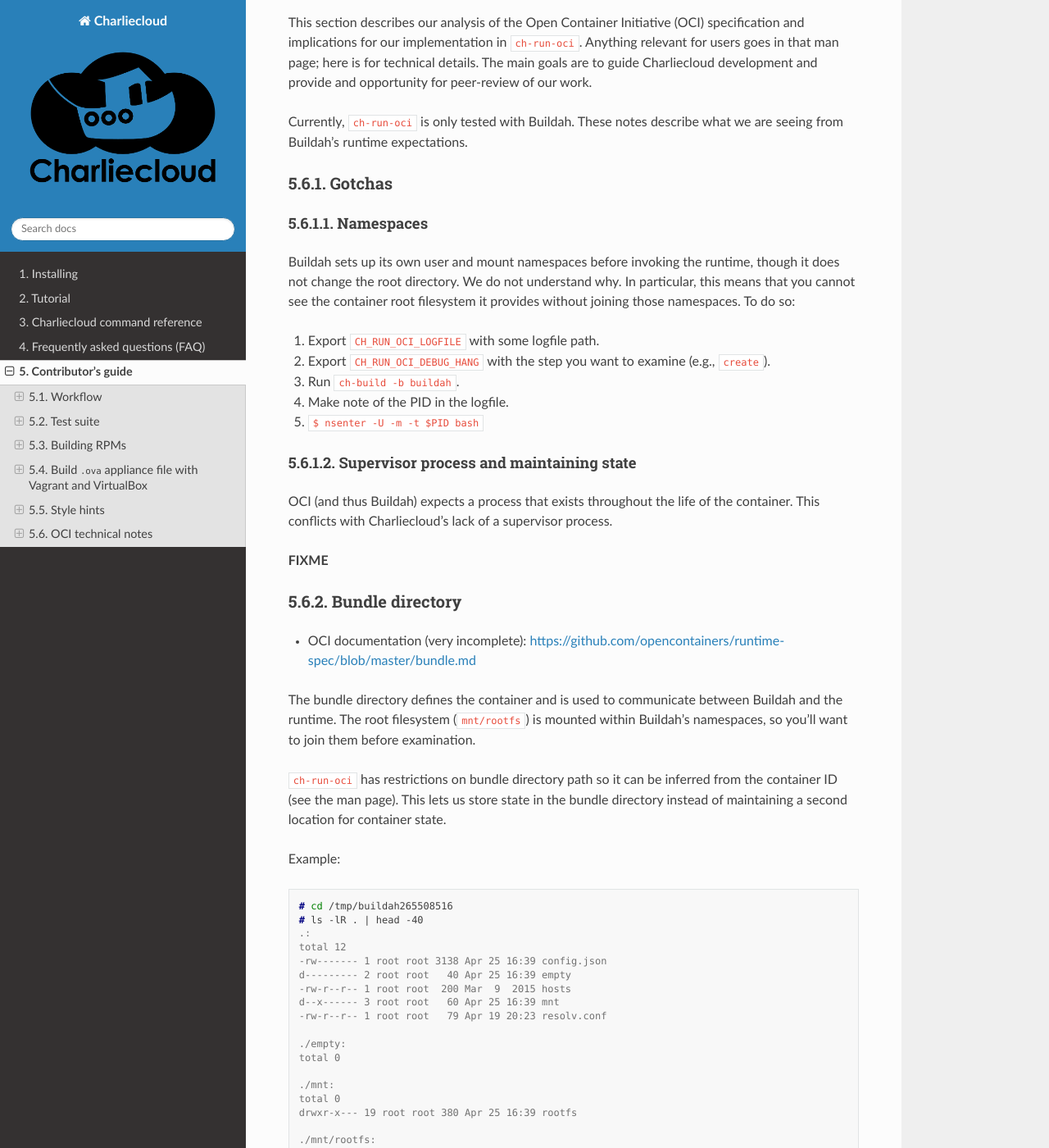
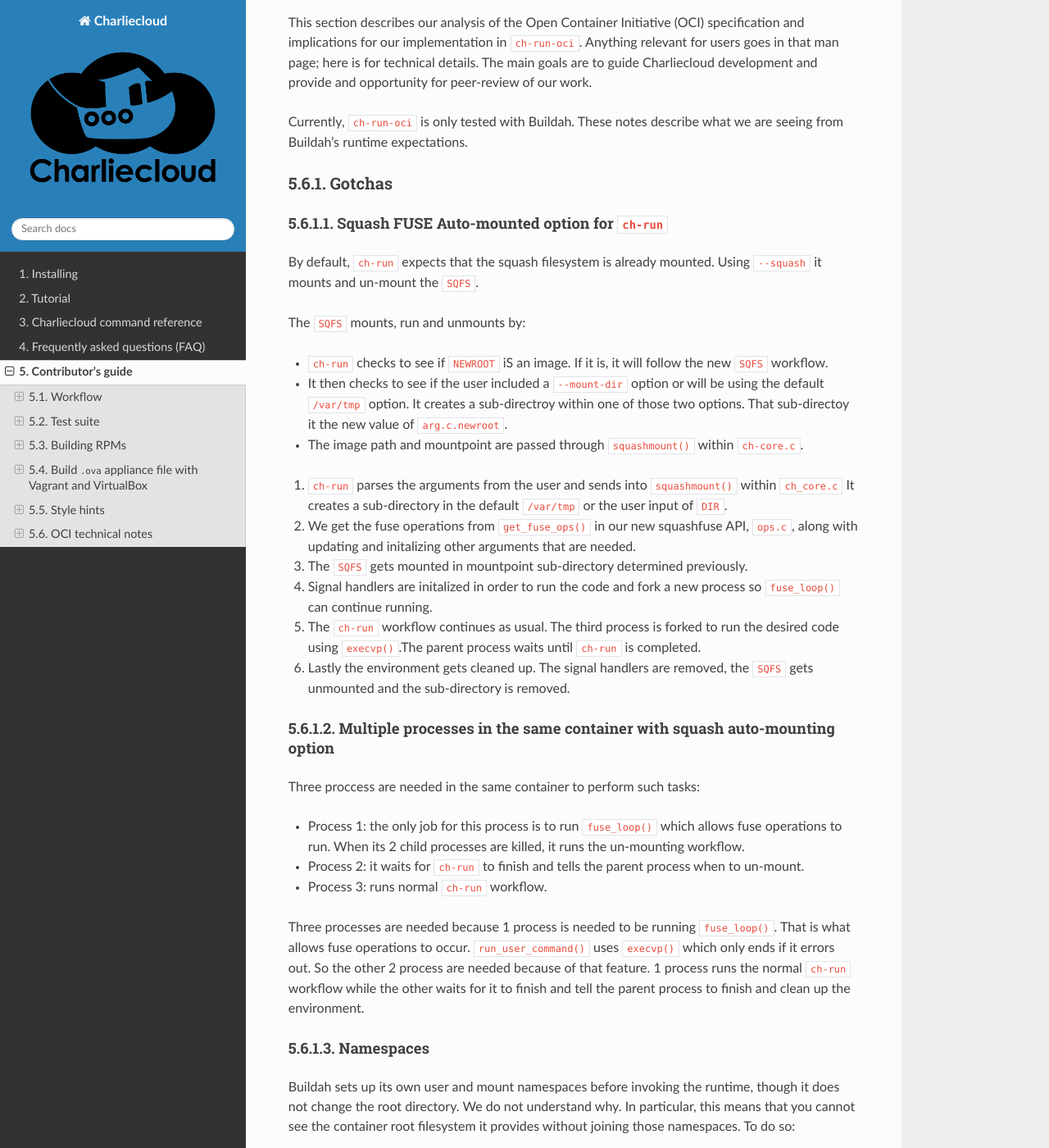
Before and after one commit to hpc/charliecloud, a Sphinx documentation site: the page built from doc/dev.rst, in a window 1280 px wide and 1400 px high, scrolled down 16936 px. Shown: the whole window at 82% size. Built offline with Sphinx 7.4.7 and the Read the Docs theme 2.0.0, drawn with Linux system fonts in a browser that asks for light colours.

Commit message:
added squash auto-mount info into contributers guide

```diff
--- a/doc/dev.rst
+++ b/doc/dev.rst
@@ -864,6 +864,55 @@
 Gotchas
 -------
 
+Squash FUSE Auto-mounted option for :code:`ch-run`
+~~~~~~~~~~~~~~~~~~~~~~~~~~~~~~~~~~~~~~~~~~~~~~~~~
+By default, :code:`ch-run` expects that the squash filesystem is already
+mounted. Using :code:`--squash` it mounts and un-mount the :code:`SQFS`.
+
+The :code:`SQFS` mounts, run and unmounts by:
+
+* :code:`ch-run` checks to see if :code:`NEWROOT` iS an image. If it is, it will follow the new
+  :code:`SQFS` workflow.
+
+* It then checks to see if the user included a :code:`--mount-dir` option or will be using the default
+  :code:`/var/tmp` option. It creates a sub-directroy within one of those two options. That sub-directoy
+  it the new value of :code:`arg.c.newroot`.
+
+* The image path and mountpoint are passed through :code:`squashmount()` within :code:`ch-core.c`.
+
+1. :code:`ch-run` parses the arguments from the user and sends into :code:`squashmount()`
+   within :code:`ch_core.c` It creates a sub-directory in the default :code:`/var/tmp`
+   or the user input of :code:`DIR`.
+
+2. We get the fuse operations from :code:`get_fuse_ops()` in our new squashfuse API, :code:`ops.c`,
+   along with updating and initalizing other arguments that are needed.
+
+3. The :code:`SQFS` gets mounted in mountpoint sub-directory determined previously.
+
+4. Signal handlers are initalized in order to run the code and fork a new process
+   so :code:`fuse_loop()` can continue running.
+
+5. The :code:`ch-run` workflow continues as usual. The third process is forked to run the desired code
+   using :code:`execvp()`.The parent process waits until :code:`ch-run` is completed.
+
+6. Lastly the environment gets cleaned up. The signal handlers are removed, the :code:`SQFS`
+   gets unmounted and the sub-directory is removed.
+
+Multiple processes in the same container with squash auto-mounting option
+~~~~~~~~~~~~~~~~~~~~~~~~~~~~~~~~~~~~~~~~~~~~~~~~~~~~~~~~~~~~~~~~~~~~~~~~
+Three proccess are needed in the same container to perform such tasks:
+
+* Process 1: the only job for this process is to run :code:`fuse_loop()` which allows
+  fuse operations to run. When its 2 child processes are killed, it runs the un-mounting workflow.
+* Process 2: it waits for :code:`ch-run` to finish and tells the parent process when to un-mount.
+* Process 3: runs normal :code:`ch-run` workflow.
+
+Three processes are needed because 1 process is needed to be running :code:`fuse_loop()`. That is what
+allows fuse operations to occur. :code:`run_user_command()` uses :code:`execvp()` which only ends if
+it errors out. So the other 2 process are needed because of that feature. 1 process runs the normal
+:code:`ch-run` workflow while the other waits for it to finish and tell the parent process to finish and
+clean up the environment.
+
 Namespaces
 ~~~~~~~~~~
 
```
